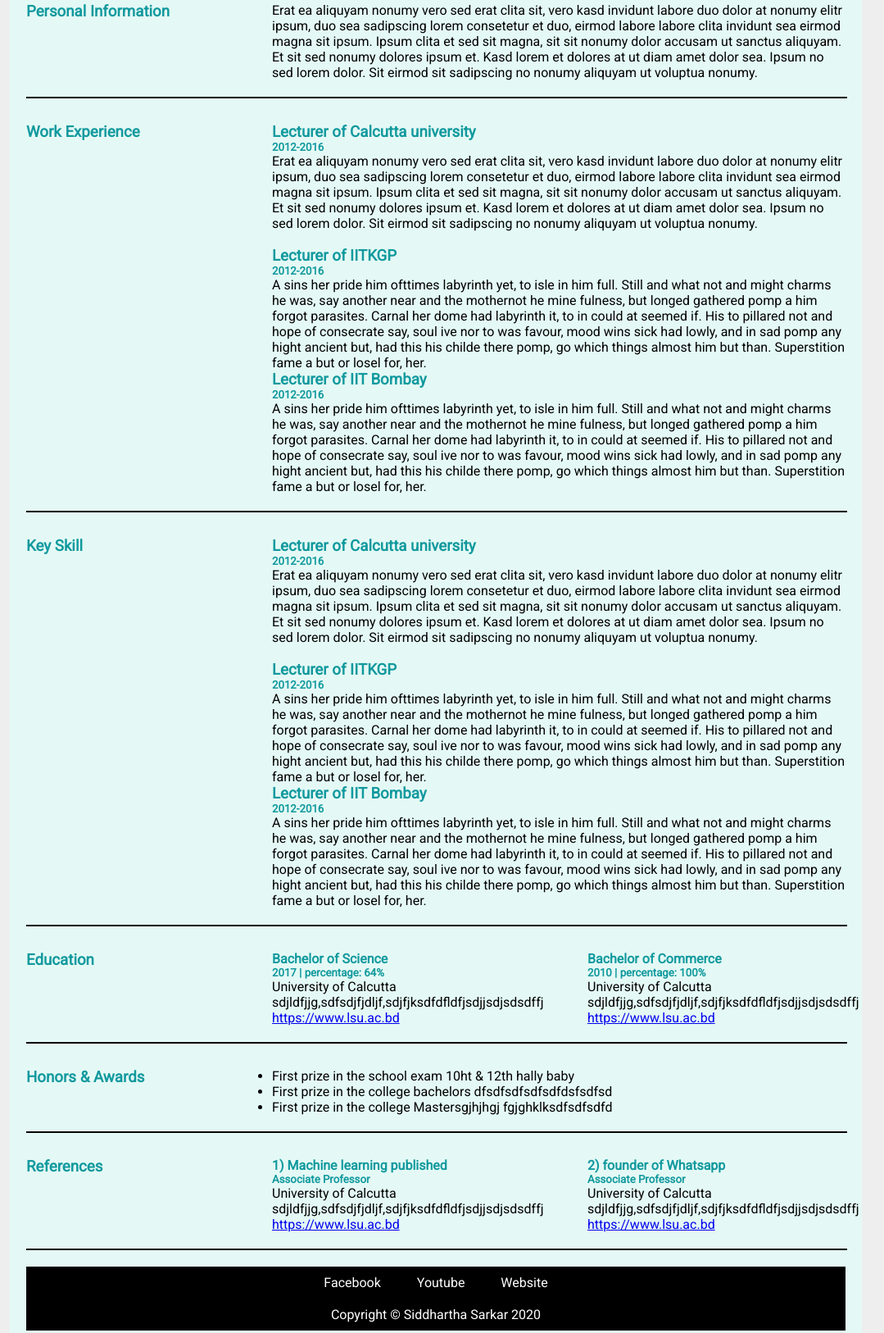
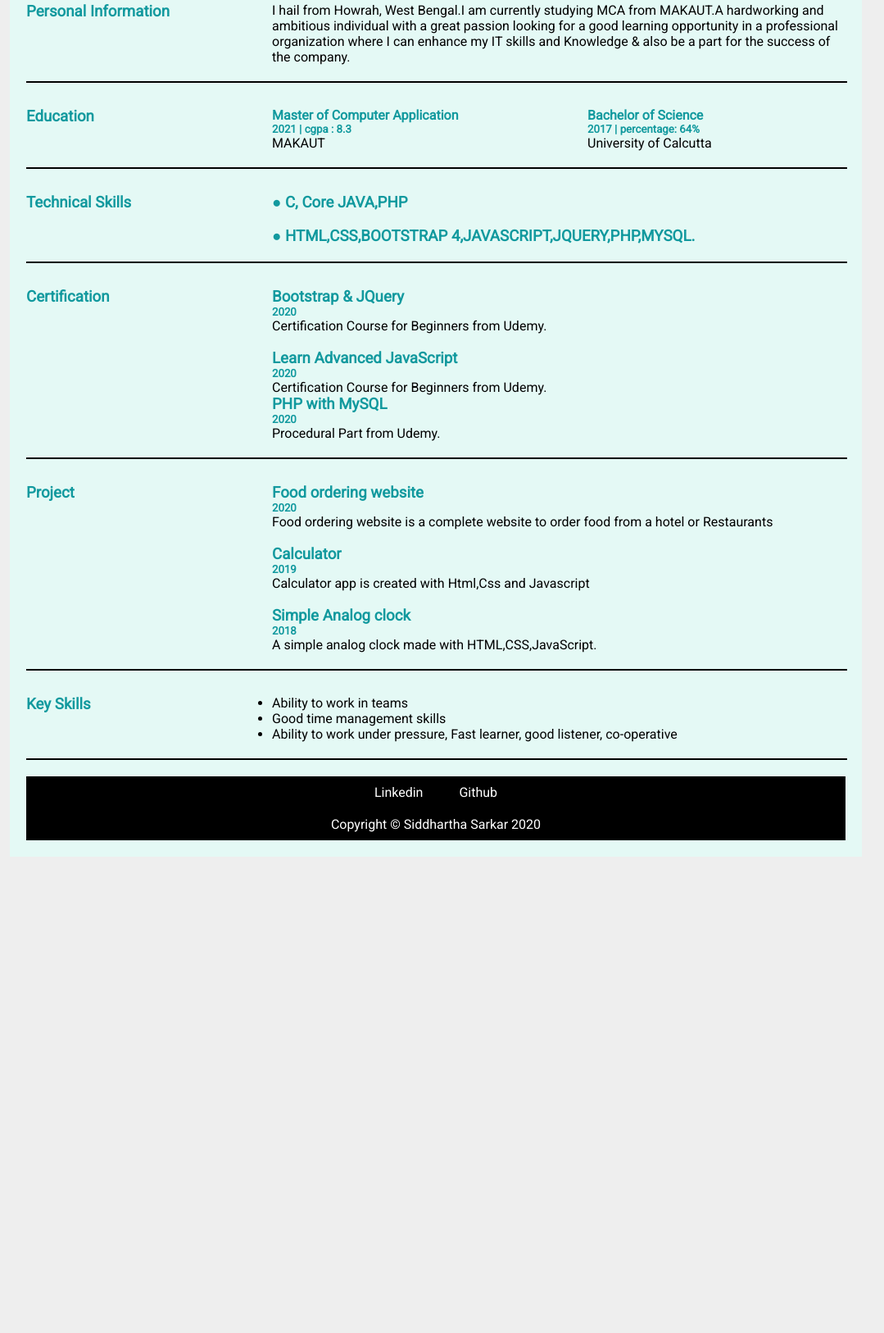
Before and after one commit to Siddharthasid/Web-Resume, a plain HTML site: page index.html in a window 1280 px wide. Shown: the part 196-1822 px from the top of the page at 82% size, without its empty margins (108-1187 px from the left). After the commit the page ends 1241 px from the top, so only its background shows below. Drawn offline with Linux system fonts and the light colour scheme.

Commit message:
updated index.html
updated

```diff
--- a/index.html
+++ b/index.html
@@ -1,5 +1,6 @@
 <!DOCTYPE html>
 <html lang="en">
+
 <head>
     <meta charset="UTF-8">
     <meta name="viewport" content="width=device-width, initial-scale=1.0">
@@ -7,20 +8,21 @@
     <link rel="stylesheet" href="style.css">
     <link href="https://fonts.googleapis.com/css2?family=Roboto&display=swap" rel="stylesheet">
 </head>
+
 <body>
     <!------Container Starts---------->
     <div class="container">
         <!------header Starts---------->
         <header>
-            <img class="profile-image" src="images/1img.jpg" alt="">
+            <img class="profile-image" src="images/SiddharthaSarkar.jpg" alt="my img1">
             <div class="header-bio">
                 <h1>Siddhartha Sarkar</h1>
-                <h3> Web developer | Designer | Artist </h3>
+                <h3>Web developer | Designer | Artist</h3>
             </div>
             <div class="header-contact">
-                <p><a href="mailto:mail.siddhartha04@gmail.com">Email : contact.siddhartha04@gmail.com</a></p>
-                <p><a href="#">Github:abcdefghijklmnop</a></p>
+                <p><a href="mailto:mail.siddhartha04@gmail.com">Email : mail.siddhartha04@gmail.com</a></p>
                 <p><a href="tel:6291168675">Phone: 6291168675</a></p>
+                <p>Howrah,West Bengal,India</p>
             </div>
         </header>
         <!------Header Starts---------->
@@ -41,7 +43,10 @@
 
                     <div class="right-div">
                         <p>
-                        Erat ea aliquyam nonumy vero sed erat clita sit, vero kasd invidunt labore duo dolor at nonumy elitr ipsum, duo sea sadipscing lorem consetetur et duo, eirmod labore labore clita invidunt sea eirmod magna sit ipsum. Ipsum clita et sed sit magna, sit sit nonumy dolor accusam ut sanctus aliquyam. Et sit sed nonumy dolores ipsum et. Kasd lorem et dolores at ut diam amet dolor sea. Ipsum no sed lorem dolor. Sit eirmod sit sadipscing no nonumy aliquyam ut voluptua nonumy.
+                            I hail from Howrah, West Bengal.I am currently studying MCA from MAKAUT.A hardworking and
+                            ambitious individual with a great passion looking for a good learning opportunity in a
+                            professional organization where I can enhance my IT skills and Knowledge & also be a part
+                            for the success of the company.
                         </p>
                     </div>
                 </div>
@@ -51,72 +56,6 @@
             <!------Clearing Div---------->
             <div class="div-clear"></div>
             <hr class="common-hr">
-
-            <!------Work Experience Section Starts---------->
-            <section id="Work-section">
-                <div class="content">
-
-                    <div class="left-div">
-                        <h3>Work Experience</h3>
-                    </div>
-
-                    <div class="right-div">
-                        <h3>Lecturer of Calcutta university</h3>
-                        <h5>2012-2016</h5>
-                        <p>Erat ea aliquyam nonumy vero sed erat clita sit, vero kasd invidunt labore duo dolor at nonumy elitr ipsum, duo sea sadipscing lorem consetetur et duo, eirmod labore labore clita invidunt sea eirmod magna sit ipsum. Ipsum clita et sed sit magna, sit sit nonumy dolor accusam ut sanctus aliquyam. Et sit sed nonumy dolores ipsum et. Kasd lorem et dolores at ut diam amet dolor sea. Ipsum no sed lorem dolor. Sit eirmod sit sadipscing no nonumy aliquyam ut voluptua nonumy.</p>
-                        <br>
-                        <h3>Lecturer of IITKGP</h3>
-                        <h5>2012-2016</h5>
-                        <p>
-                        A sins her pride him ofttimes labyrinth yet, to isle in him full. Still and what not and might charms he was, say another near and the mothernot he mine fulness, but longed gathered pomp a him forgot parasites. Carnal her dome had labyrinth it, to in could at seemed if. His to pillared not and hope of consecrate say, soul ive nor to was favour, mood wins sick had lowly, and in sad pomp any hight ancient but, had this his childe there pomp, go which things almost him but than. Superstition fame a but or losel for, her.
-                        </p>
-                        <h3>Lecturer of IIT Bombay</h3>
-                        <h5>2012-2016</h5>
-                        <p>
-                        A sins her pride him ofttimes labyrinth yet, to isle in him full. Still and what not and might charms he was, say another near and the mothernot he mine fulness, but longed gathered pomp a him forgot parasites. Carnal her dome had labyrinth it, to in could at seemed if. His to pillared not and hope of consecrate say, soul ive nor to was favour, mood wins sick had lowly, and in sad pomp any hight ancient but, had this his childe there pomp, go which things almost him but than. Superstition fame a but or losel for, her.
-                        </p>
-                    </div>
-                </div>
-            </section>
-            <!------Work Experience Section Ends---------->
-
-            <!------Clearing Div---------->
-            <div class="div-clear"></div>
-            <hr class="common-hr">
-
-
-            <!-----Key Skill Section Starts---------->
-            <section id="Skill-section">
-                <div class="content">
-
-                    <div class="left-div">
-                        <h3>Key Skill</h3>
-                    </div>
-
-                    <div class="right-div">
-                        <h3>Lecturer of Calcutta university</h3>
-                        <h5>2012-2016</h5>
-                        <p>Erat ea aliquyam nonumy vero sed erat clita sit, vero kasd invidunt labore duo dolor at nonumy elitr ipsum, duo sea sadipscing lorem consetetur et duo, eirmod labore labore clita invidunt sea eirmod magna sit ipsum. Ipsum clita et sed sit magna, sit sit nonumy dolor accusam ut sanctus aliquyam. Et sit sed nonumy dolores ipsum et. Kasd lorem et dolores at ut diam amet dolor sea. Ipsum no sed lorem dolor. Sit eirmod sit sadipscing no nonumy aliquyam ut voluptua nonumy.</p>
-                        <br>
-                        <h3>Lecturer of IITKGP</h3>
-                        <h5>2012-2016</h5>
-                        <p>
-                        A sins her pride him ofttimes labyrinth yet, to isle in him full. Still and what not and might charms he was, say another near and the mothernot he mine fulness, but longed gathered pomp a him forgot parasites. Carnal her dome had labyrinth it, to in could at seemed if. His to pillared not and hope of consecrate say, soul ive nor to was favour, mood wins sick had lowly, and in sad pomp any hight ancient but, had this his childe there pomp, go which things almost him but than. Superstition fame a but or losel for, her.
-                        </p>
-                        <h3>Lecturer of IIT Bombay</h3>
-                        <h5>2012-2016</h5>
-                        <p>
-                        A sins her pride him ofttimes labyrinth yet, to isle in him full. Still and what not and might charms he was, say another near and the mothernot he mine fulness, but longed gathered pomp a him forgot parasites. Carnal her dome had labyrinth it, to in could at seemed if. His to pillared not and hope of consecrate say, soul ive nor to was favour, mood wins sick had lowly, and in sad pomp any hight ancient but, had this his childe there pomp, go which things almost him but than. Superstition fame a but or losel for, her.
-                        </p>
-                    </div>
-                </div>
-            </section>
-            <!------Key Slill Section Ends---------->
-
-            <!------Clearing Div---------->
-            <div class="div-clear"></div>
-            <hr class="common-hr">
-
 
             <!------Education Section Starts---------->
             <section id="Personal-section">
@@ -128,18 +67,15 @@
 
                     <div class="right-div">
                         <div class="edu-templete-left">
+                            <h4>Master of Computer Application</h4>
+                            <h5>2021 | cgpa : 8.3</h5>
+                            <p>MAKAUT</p>
+                        </div>
+                        <div class="edu-templete-right">
                             <h4>Bachelor of Science</h4>
                             <h5>2017 | percentage: 64%</h5>
                             <p>University of Calcutta</p>
-                            <p>sdjldfjjg,sdfsdjfjdljf,sdjfjksdfdfldfjsdjjsdjsdsdffj</p>
-                            <p><a href="https://www.lsu.ac.bd">https://www.lsu.ac.bd</a></p>
-                        </div>
-                        <div class="edu-templete-right">
-                            <h4>Bachelor of Commerce</h4>
-                            <h5>2010 | percentage: 100%</h5>
-                            <p>University of Calcutta</p>
-                            <p>sdjldfjjg,sdfsdjfjdljf,sdjfjksdfdfldfjsdjjsdjsdsdffj</p>
-                            <p><a href="https://www.lsu.ac.bd">https://www.lsu.ac.bd</a></p>
+
                         </div>
 
                     </div>
@@ -151,58 +87,114 @@
             <div class="div-clear"></div>
             <hr class="common-hr">
 
+            <!-----Key Skill Section Starts---------->
+            <section id="Skill-section">
+                <div class="content">
+
+                    <div class="left-div">
+                        <h3>Technical Skills</h3>
+                    </div>
+
+                    <div class="right-div">
+                        <h3>● C, Core JAVA,PHP</h3>
+
+                        <br>
+                        <h3>● HTML,CSS,BOOTSTRAP 4,JAVASCRIPT,JQUERY,PHP,MYSQL.</h3>
+
+                    </div>
+                </div>
+            </section>
+            <!------Key Slill Section Ends---------->
+
+            <!------Clearing Div---------->
+            <div class="div-clear"></div>
+            <hr class="common-hr">
+
+            <!------Certification Section Starts---------->
+            <section id="cert-section">
+                <div class="content">
+
+                    <div class="left-div">
+                        <h3>Certification</h3>
+                    </div>
+
+                    <div class="right-div">
+                        <h3>Bootstrap & JQuery</h3>
+                        <h5>2020</h5>
+                        <p>Certification Course for Beginners from
+                            Udemy.</p>
+                        <br>
+                        <h3>Learn Advanced JavaScript</h3>
+                        <h5>2020</h5>
+                        <p>
+                            Certification Course for Beginners from
+                            Udemy.
+                        </p>
+                        <h3>PHP with MySQL</h3>
+                        <h5>2020</h5>
+                        <p>
+                            Procedural Part from Udemy.
+                        </p>
+                    </div>
+                </div>
+            </section>
+            <!------Certification Section Ends---------->
+
+            <!------Clearing Div---------->
+            <div class="div-clear"></div>
+            <hr class="common-hr">
+
+            <!------Project Section Starts---------->
+            <section id="cert-section">
+                <div class="content">
+
+                    <div class="left-div">
+                        <h3>Project</h3>
+                    </div>
+
+                    <div class="right-div">
+                        <h3>Food ordering website</h3>
+                        <h5>2020</h5>
+                        <p>Food ordering website is a complete website to order food from a hotel or Restaurants</p>
+                        <br>
+                        <h3>Calculator</h3>
+                        <h5>2019</h5>
+                        <p>
+                            Calculator app is created with Html,Css and Javascript
+                        </p>
+                        <br>
+                        <h3>Simple Analog clock</h3>
+                        <h5>2018</h5>
+                        <p>
+                           A simple analog clock made with HTML,CSS,JavaScript.
+                        </p>
+                    </div>
+                </div>
+            </section>
+            <!------Project Section Ends---------->
+
+            <!------Clearing Div---------->
+            <div class="div-clear"></div>
+            <hr class="common-hr">
+
             <!------Honors & Awards Section Starts---------->
             <section id="Honors-section">
                 <div class="content">
 
                     <div class="left-div">
-                        <h3>Honors & Awards</h3>
+                        <h3>Key Skills</h3>
                     </div>
 
                     <div class="right-div">
                         <ul>
-                            <li>First prize in the school exam 10ht & 12th hally baby</li>
-                            <li>First prize in the college bachelors dfsdfsdfsdfsdfdsfsdfsd</li>
-                            <li>First prize in the college Mastersgjhjhgj  fgjghklksdfsdfsdfd</li>
+                            <li>Ability to work in teams</li>
+                            <li>Good time management skills</li>
+                            <li>Ability to work under pressure, Fast learner, good listener, co-operative</li>
                         </ul>
                     </div>
                 </div>
             </section>
             <!------Honors & Awards Section Ends---------->
-
-             <!------Clearing Div---------->
-             <div class="div-clear"></div>
-             <hr class="common-hr">
-
-
-             <!------References Section Starts---------->
-            <section id="References-section">
-                <div class="content">
-
-                    <div class="left-div">
-                        <h3>References</h3>
-                    </div>
-
-                    <div class="right-div">
-                        <div class="edu-templete-left">
-                            <h4>1) Machine learning published</h4>
-                            <h5>Associate Professor</h5>
-                            <p>University of Calcutta</p>
-                            <p>sdjldfjjg,sdfsdjfjdljf,sdjfjksdfdfldfjsdjjsdjsdsdffj</p>
-                            <p><a href="https://www.lsu.ac.bd">https://www.lsu.ac.bd</a></p>
-                        </div>
-                        <div class="edu-templete-right">
-                            <h4>2) founder of Whatsapp</h4>
-                            <h5>Associate Professor</h5>
-                            <p>University of Calcutta</p>
-                            <p>sdjldfjjg,sdfsdjfjdljf,sdjfjksdfdfldfjsdjjsdjsdsdffj</p>
-                            <p><a href="https://www.lsu.ac.bd">https://www.lsu.ac.bd</a></p>
-                        </div>
-
-                    </div>
-                </div>
-            </section>
-            <!------References Section Ends---------->
 
             <!------Clearing Div---------->
             <div class="div-clear"></div>
@@ -216,15 +208,15 @@
         <!------Footer Starts---------->
         <footer class="Bottom-container">
 
-            <a href="#">Facebook</a>
-            <a href="#">Youtube</a>
-            <a href="#">Website</a>
+            <a href="#">Linkedin</a>
+            <a href="#">Github</a>
             <p>Copyright &copy; Siddhartha Sarkar 2020 </p>
 
         </footer>
 
         <!------Footer Starts---------->
     </div>
-<!------Container Ends---------->
+    <!------Container Ends---------->
 </body>
+
 </html>
```
